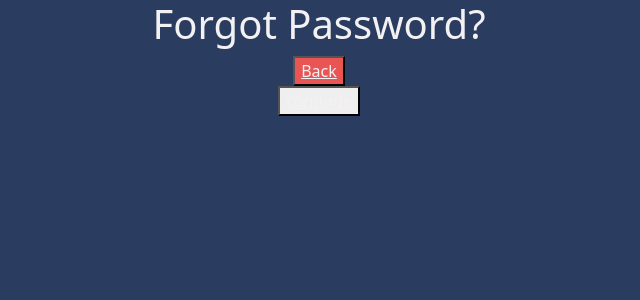
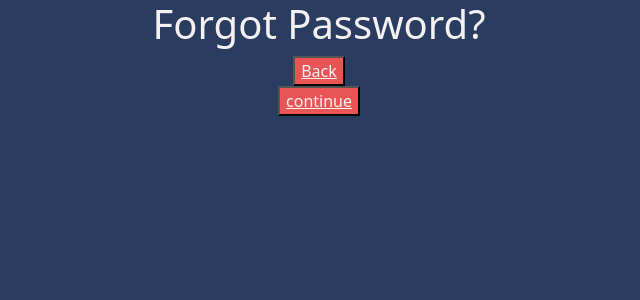
Before and after one commit to Mkamboykos/Zerbez-pwa, a React (Create React App) app: page /ForgotPassword in a window 1280 px wide. Shown: the top 300 px of the page, without its empty margins (321-961 px from the left). Built offline with nearby package versions, Linux system fonts and the light colour scheme.

Commit message:
someshit

```diff
--- a/src/index.css
+++ b/src/index.css
@@ -54,7 +54,7 @@ h1, p{
   background-color: #2A3C60;
 }
 
-.ForgotPassword_button_Back{
+.continue_button_ForgotPassword{
 
   background-color: #E95554;
 }
```
